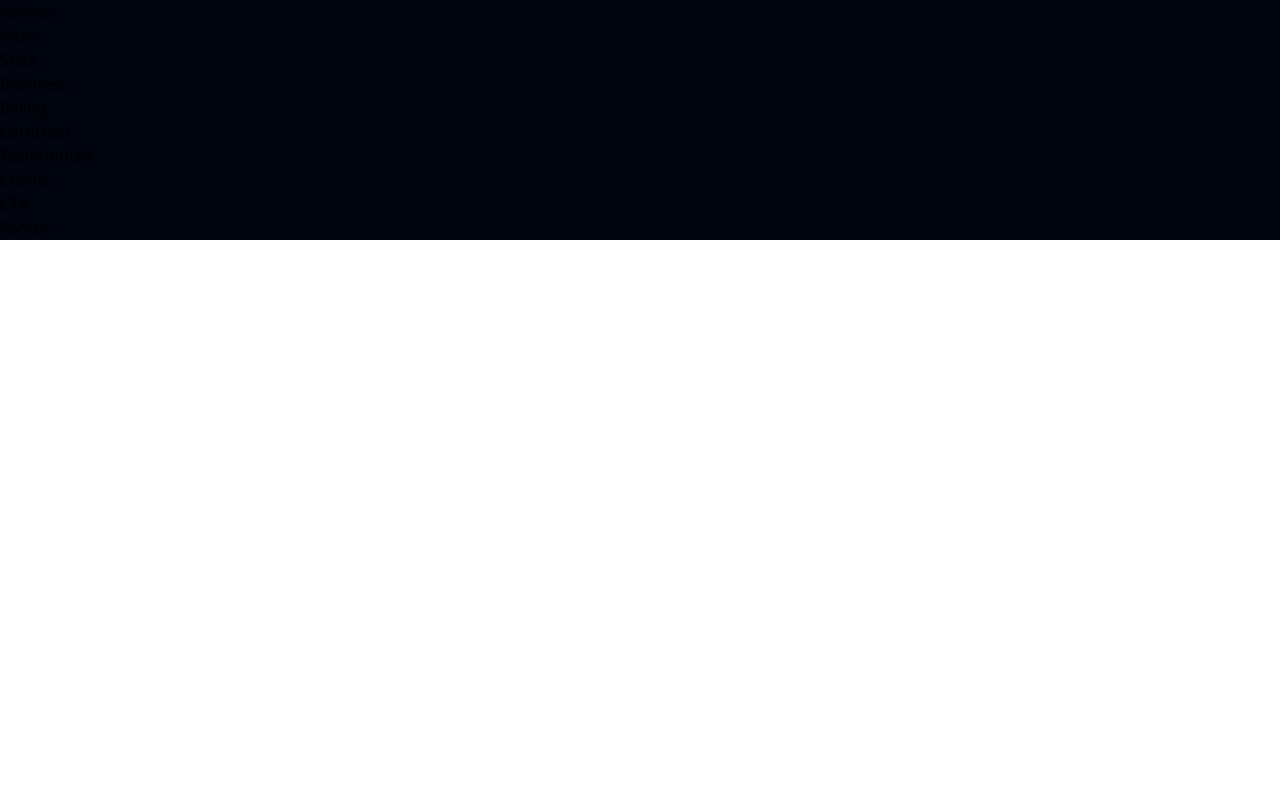
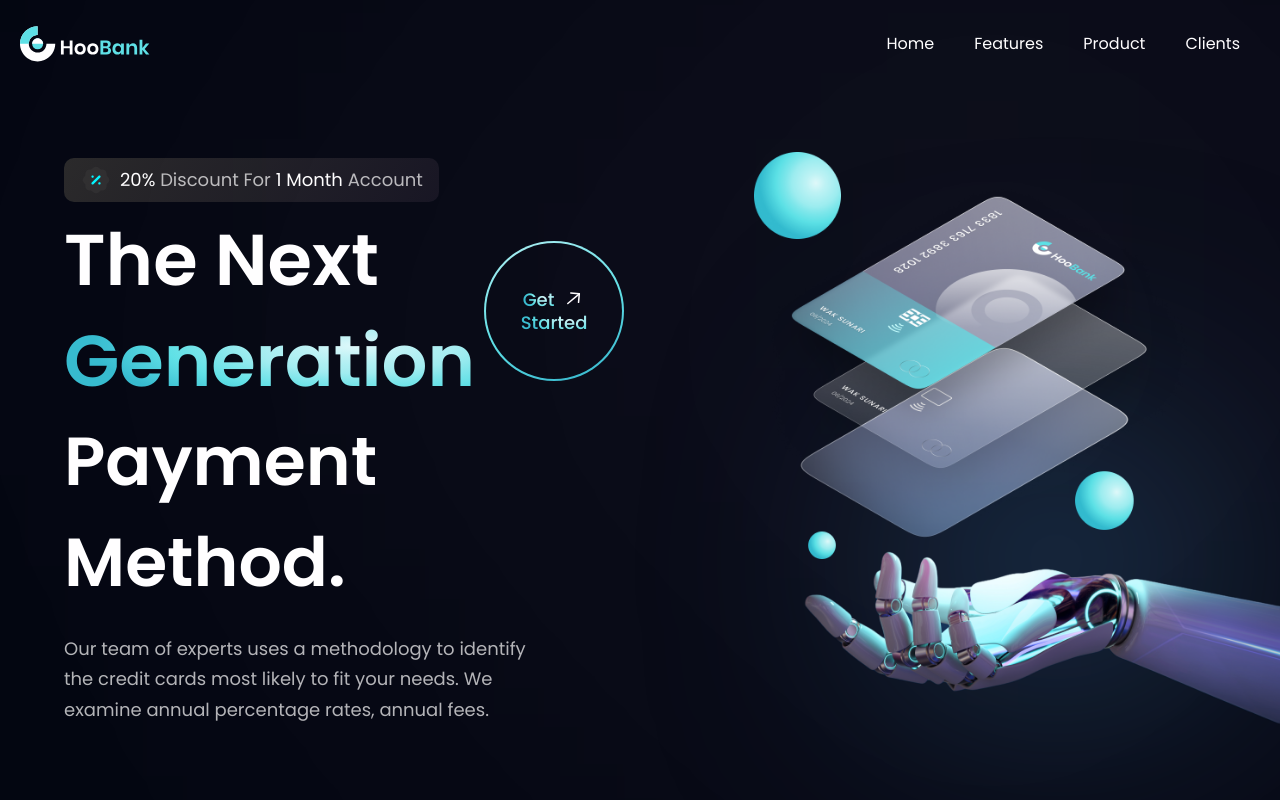
Before and after one commit to Blackmokujingal/Bank-modern-app, a React (Vite) app in the folder Bank-modern-app/: page / in a window 1280 px wide. Shown: the top 800 px of the page. Built offline with nearby package versions, Linux system fonts and the light colour scheme.

Commit message:
Added the Navbar and Hero to the website

```diff
--- a/Bank-modern-app/src/App.jsx
+++ b/Bank-modern-app/src/App.jsx
@@ -13,11 +13,9 @@
 
     <div className={'bg-primary ${styles.flexStart}'}>
       <div className={'${styles.boxWidht}'}>
-        Hero
+        <Hero/>
       </div>
     </div>
-
-
     <div className={'bg-primary ${styles.flexStart} ${styles.paddingX}'}>
       <div className={'${styles.boxWidht}'}>
         <Stats/>
--- a/Bank-modern-app/src/components/GetStarted.jsx
+++ b/Bank-modern-app/src/components/GetStarted.jsx
@@ -1,12 +1,21 @@
-import React from 'react'
+import styles from "../style";
+import { arrowUp } from "../assets";
 
-const GetStarted = () => {
-  return (
-    <div>
-      GetStarted
+const GetStarted = () => (
+  <div className={`${styles.flexCenter} w-[140px] h-[140px] rounded-full bg-blue-gradient p-[2px] cursor-pointer`}>
+    <div className={`${styles.flexCenter} flex-col bg-primary w-[100%] h-[100%] rounded-full`}>
+      <div className={`${styles.flexStart} flex-row`}>
+        <p className="font-poppins font-medium text-[18px] leading-[23.4px] mr-2">
+          <span className="text-gradient">Get</span>
+        </p>
+        <img src={arrowUp} alt="arrow-up" className="w-[23px] h-[23px] object-contain" />
+      </div>
 
+      <p className="font-poppins font-medium text-[18px] leading-[23.4px]">
+        <span className="text-gradient">Started</span>
+      </p>
     </div>
-  )
-}
+  </div>
+);
 
-export default GetStarted
+export default GetStarted;
--- a/Bank-modern-app/src/components/Hero.jsx
+++ b/Bank-modern-app/src/components/Hero.jsx
@@ -1,11 +1,54 @@
-import React from 'react'
+import styles from '../style'
+import { discount, robot } from '../assets'
+import GetStarted from './GetStarted'
 
-const Hero = () => {
-  return (
-    <div>
-      Hero
-    </div>
-  )
-}
+
+const Hero = () => (
+ <section id="home" className={`flex md:flex-row flex-col xl:ml-20 ${styles.paddingY}`}>
+     <div className={`flex-1 ${styles.flexStart} flex-col xl:px-0 sm:px-16 px-6 xl:ml-20`}>
+        <div className="flex flex-row items-center py-[6px] px-4 bg-discount-gradient rounded-[10px] mb-2">
+          <img src={discount} alt="discount" className="w-[32px] h-[32px]" />
+          <p className={`${styles.paragraph} ml-2`}>
+            <span className="text-white">20%</span> Discount For{" "}
+            <span className="text-white">1 Month</span> Account
+          </p>
+        </div>
+
+        <div className="flex flex-row justify-between items-center w-full">
+          <h1 className="flex-1 font-poppins font-semibold ss:text-[72px] text-[52px] text-white ss:leading-[100.8px] leading-[75px]">
+            The Next <br className="sm:block hidden" />{" "}
+            <span className="text-gradient">Generation</span>{" "}
+          </h1>
+          <div className="ss:flex hidden md:mr-4 mr-0 xl:mr-40">
+            <GetStarted />
+          </div>
+        </div>
+
+        <h1 className="font-poppins font-semibold ss:text-[68px] text-[52px] text-white ss:leading-[100.8px] leading-[75px] w-full">
+          Payment Method.
+        </h1>
+        <p className={`${styles.paragraph} max-w-[470px] mt-5`}>
+          Our team of experts uses a methodology to identify the credit cards
+          most likely to fit your needs. We examine annual percentage rates,
+          annual fees.
+        </p>
+      </div>
+
+      <div className={`flex-1 flex ${styles.flexCenter} md:my-0 my-10 relative`}>
+        <img src={robot} alt="billing" className="w-[100%] h-[100%] relative z-[5]" />
+
+        {/* gradient start */}
+        <div className="absolute z-[0] w-[40%] h-[35%] top-0 pink__gradient" />
+        <div className="absolute z-[1] w-[80%] h-[80%] rounded-full white__gradient bottom-40" />
+        <div className="absolute z-[0] w-[50%] h-[50%] right-20 bottom-20 blue__gradient" />
+        {/* gradient end */}
+      </div>
+
+      <div className={`ss:hidden ${styles.flexCenter}`}>
+        <GetStarted />
+      </div>
+    </section>
+  );
+
 
 export default Hero
--- a/Bank-modern-app/src/components/Navbar.jsx
+++ b/Bank-modern-app/src/components/Navbar.jsx
@@ -1,10 +1,51 @@
-import React from 'react'
+import {useState} from 'react'
+import { close, logo, menu } from '../assets'
+import { navLinks } from '../constants'
 
 const Navbar = () => {
+  const [toggle, settoggle] = useState(false);
   return (
-    <div>
-      Navbar
+   <nav className='w-full flex py-6 justify-between items-center navbar'>
+    <img src={logo} alt="hoobank" className='w-[130px] h-[40px] ml-5 ' />
+
+    <ul className='list-none sm:flex hidden justify-end items-center flex-1'>
+      {navLinks.map((nav,index) => (
+        <li key={nav.id}   className={`font-poppins font-normal cursor-pointer text-[16px]  ${index === navLinks.length  ? "mr-0" : "mr-10"} text-white`}>
+          <a href={'#${nav.id}'}>
+            {nav.title}
+          </a>
+
+        </li>
+      ))}
+
+
+    </ul>
+
+    <div className='sm:hidden flex flex-1 justify-end items-center mr-5'>
+      <img src={toggle ? close : menu} alt="menu" className='w-[28px] h-[28px] object-contain'
+      onClick={() => settoggle ((prev) => !prev)}/>
+      <div  className={`${
+            !toggle ? "hidden" : "flex"
+          } p-6 bg-black-gradient absolute top-20 right-0 mx-4 my-2 min-w-[140px] rounded-xl sidebar`}>
+
+        <ul className='list-none flex flex-col justify-end items-center flex-1'>
+      {navLinks.map((nav,index) => (
+        <li key={nav.id}   className={`font-poppins font-normal cursor-pointer text-[16px]  ${index === navLinks.length  ? "mr-0" : "mb-3"} text-white`}>
+          <a href={'#${nav.id}'}>
+            {nav.title}
+          </a>
+
+        </li>
+      ))}
+
+
+    </ul>
+
+
+        </div>
     </div>
+
+   </nav>
   )
 }
 
```
